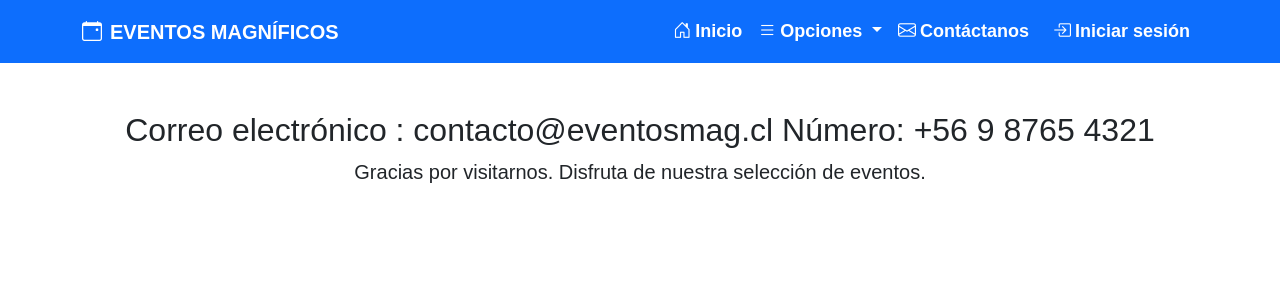
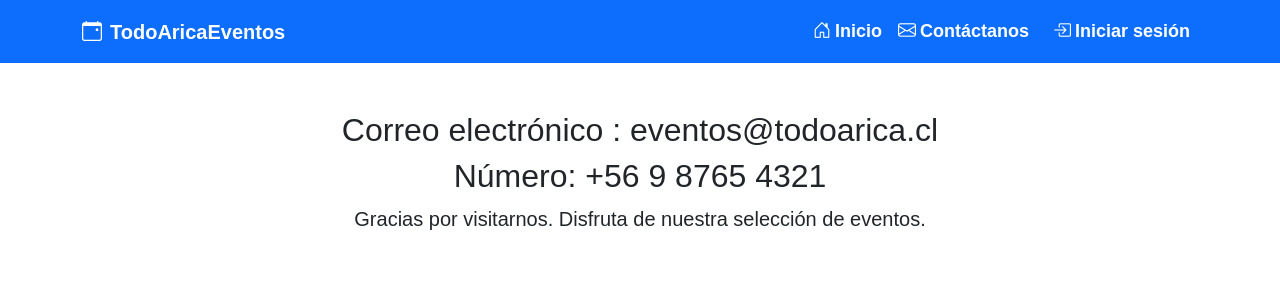
Before and after one commit to Lhyn27/TDDS, a Django app: page /contacto/ in a window 1280 px wide. Shown: the top 300 px of the page. Run offline with Django 5.2, Linux system fonts and the light colour scheme.

Commit message:
12 commit

```diff
--- a/eventos/templates/eventos/base.html
+++ b/eventos/templates/eventos/base.html
@@ -8,13 +8,13 @@
     <link href="https://cdn.jsdelivr.net/npm/bootstrap@5.3.3/dist/css/bootstrap.min.css" rel="stylesheet" integrity="sha384-QWTKZyjpPEjISv5WaRU9OFeRpok6YctnYmDr5pNlyT2bRjXh0JMhjY6hW+ALEwIH" crossorigin="anonymous">
     <link rel="stylesheet" href="https://cdn.jsdelivr.net/npm/bootstrap-icons@1.11.3/font/bootstrap-icons.min.css">
     <link rel="stylesheet" href="{% static '/eventos/css/styles.css' %}">
-    <title>Eventos Magníficos | Tu Portal de Eventos</title>
+    <title>TodoAricaEventos | Tu Portal de Eventos</title>
 </head>
 <body>
     <nav class="navbar navbar-expand-lg navbar-dark bg-primary sticky-top">
         <div class="container">
             <a class="navbar-brand fw-bold" href="{% url 'eventHome' %}">
-                <i class="bi bi-calendar-event me-2"></i>EVENTOS MAGNÍFICOS
+                <i class="bi bi-calendar-event me-2"></i>TodoAricaEventos
             </a>
             <button class="navbar-toggler" type="button" data-bs-toggle="collapse" data-bs-target="#navbarNav" aria-controls="navbarNav" aria-expanded="false" aria-label="Toggle navigation">
                 <span class="navbar-toggler-icon"></span>
@@ -25,8 +25,10 @@
                         <a class="nav-link" href="{% url 'eventHome' %}"><i class="bi bi-house-door me-1"></i>Inicio</a>
                     </li>
                     <li class="nav-item dropdown">
+                        {% if request.user.is_authenticated%}
                         <a class="nav-link dropdown-toggle" href="#" id="menuDropdown" role="button" data-bs-toggle="dropdown" aria-expanded="false">
                             <i class="bi bi-list me-1"></i>Opciones
+                            {% endif %}
                         </a>
                         <ul class="dropdown-menu dropdown-menu-end" aria-labelledby="menuDropdown">
                             {% if request.user.is_staff %}
--- a/eventos/templates/eventos/contacto.html
+++ b/eventos/templates/eventos/contacto.html
@@ -5,6 +5,7 @@
 <main class="container mt-5">
     <div class="text-center">
         <h2>{{ mensaje }}</h2>
+        <h2>{{ mensaje2 }}</h2>
         <p class="lead">Gracias por visitarnos. Disfruta de nuestra selección de eventos.</p>
     </div>
 </main>
--- a/eventos/views.py
+++ b/eventos/views.py
@@ -50,8 +50,8 @@ class CategoryCreateView(CreateView):
 
 def contacto(request):
     context = {
-        'mensaje': '''Correo electrónico : contacto@eventosmag.cl
-        Número: +56 9 8765 4321'''
+        'mensaje': 'Correo electrónico : eventos@todoarica.cl' ,
+        'mensaje2': 'Número: +56 9 8765 4321'
     }
     return render(request, 'eventos/contacto.html', context)
 
```
Also changed, not shown: db.sqlite3.
